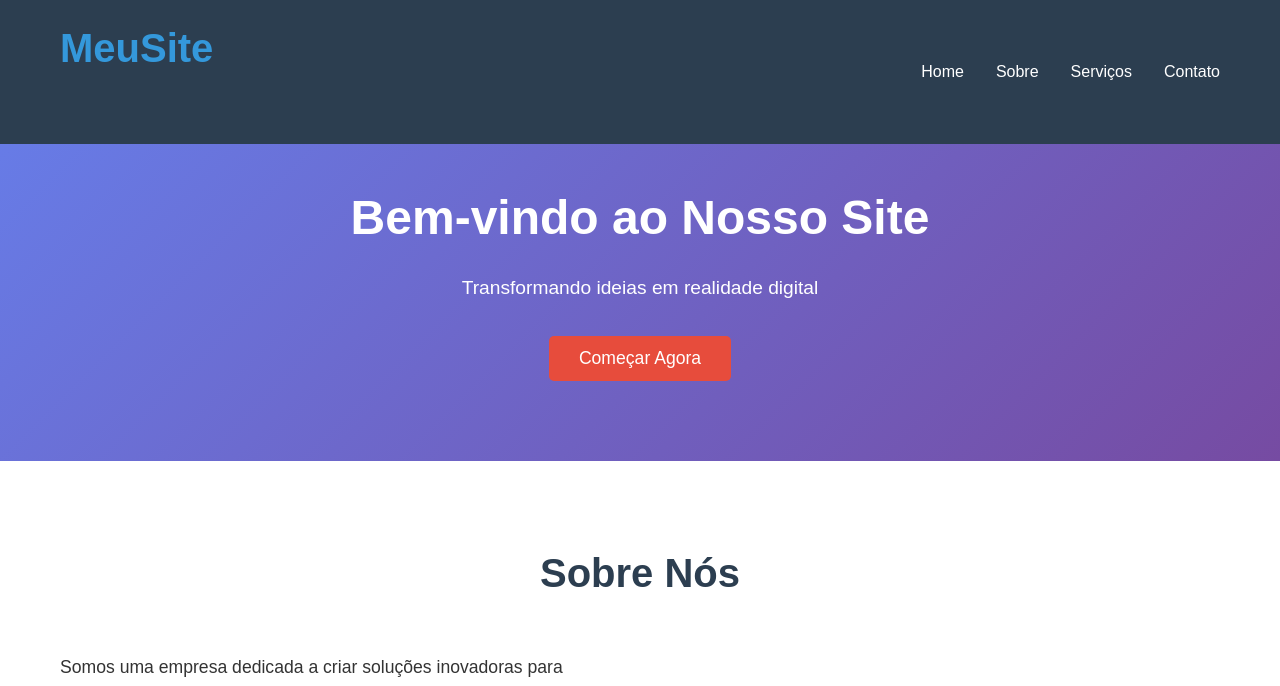
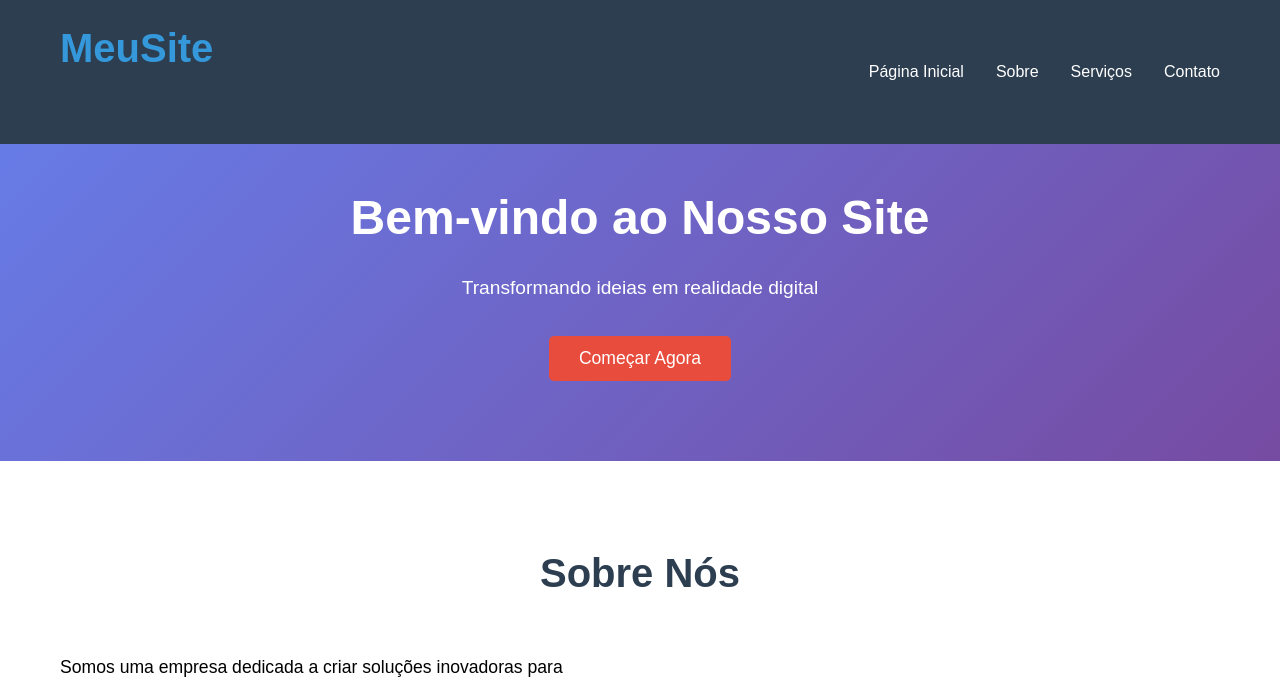
Before and after one commit to DaviBarros/novoprojetosite, a plain HTML site: page index.html in a window 1280 px wide. Shown: the top 686 px of the page. Drawn offline with Linux system fonts and the light colour scheme.

Commit message:
Minhas alterações na feature-a

```diff
--- a/index.html
+++ b/index.html
@@ -14,7 +14,7 @@
                 <h2>MeuSite</h2>
             </div>
             <ul class="nav-menu">
-                <li><a href="#home">Home</a></li>
+                <li><a href="#home">Página Inicial</a></li>
                 <li><a href="#sobre">Sobre</a></li>
                 <li><a href="#servicos">Serviços</a></li>
                 <li><a href="#contato">Contato</a></li>
--- a/style.css
+++ b/style.css
@@ -8,7 +8,7 @@
 body {
     font-family: 'Arial', sans-serif;
     line-height: 1.6;
-    color: #333;
+    color: #000;
 }
 
 .container {
```
Also changed, not shown: log.txt (added).
